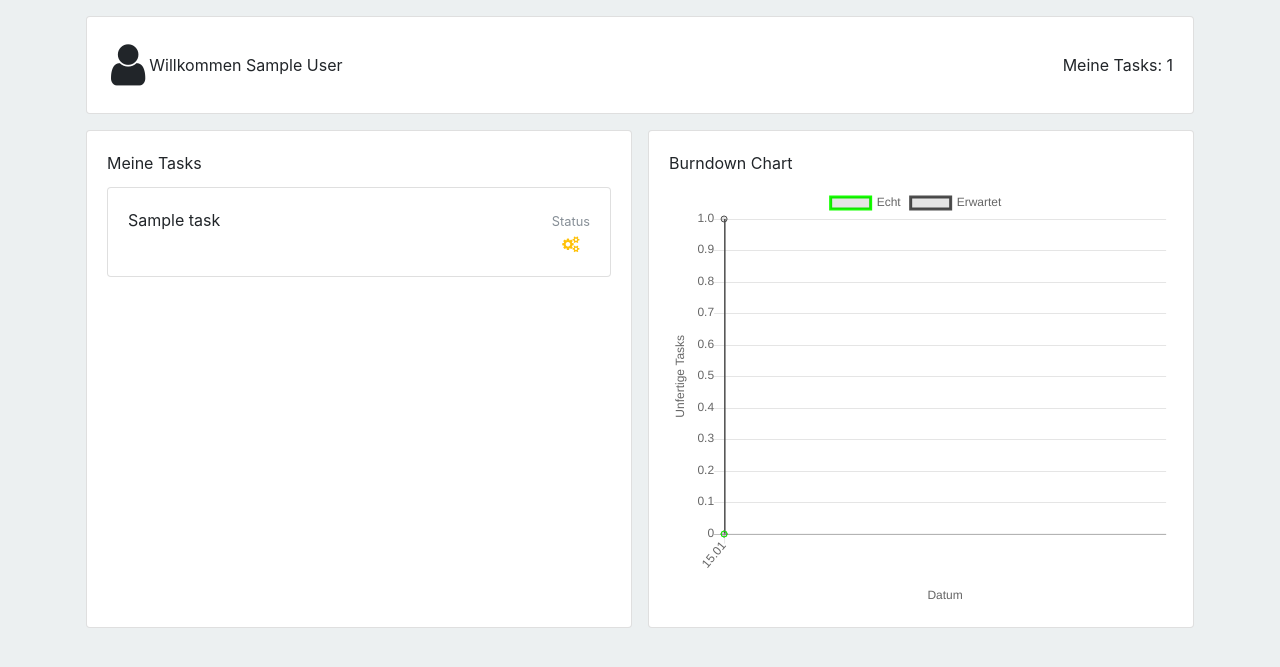
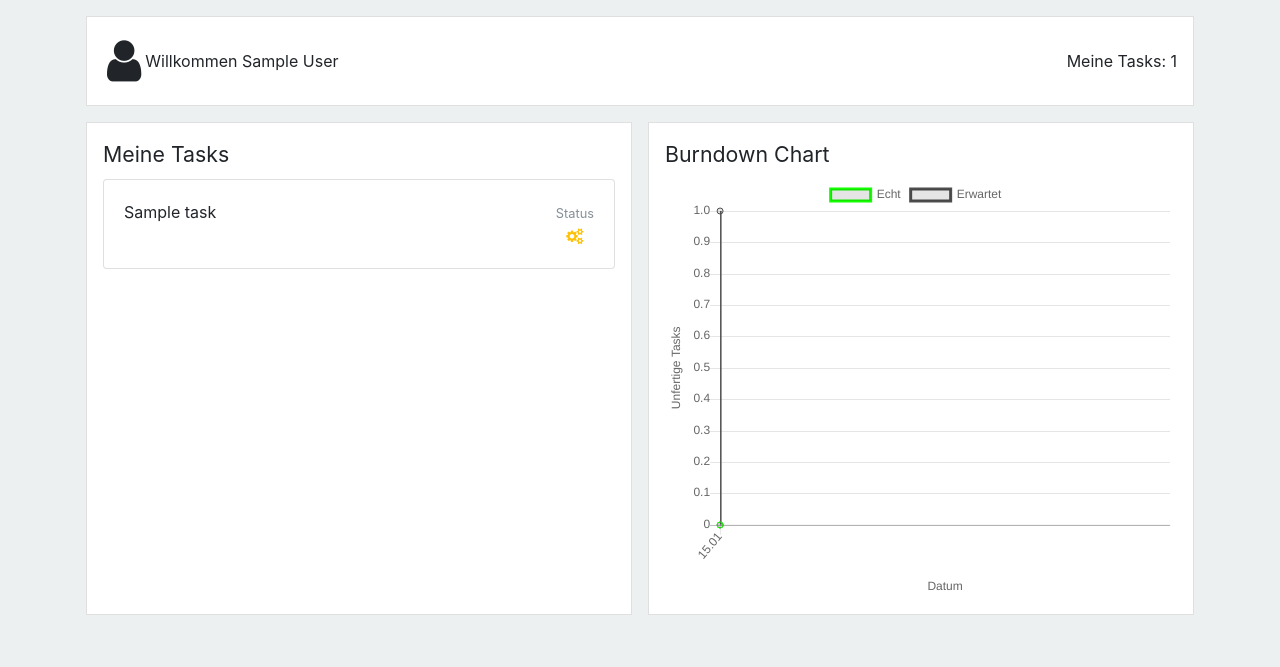
Before and after one commit to Oisins/ScrumManager, a Flask app: template app/templates/dashboard.html in a window 1280 px wide. Shown: the part 56-723 px from the top of the page. Run offline with Flask 2, Linux system fonts and the light colour scheme; the template is opened without the code that fills it: values that come from a table or form of the project are taken from there, others are empty; a user stored in the database is signed in; tables that the repository leaves empty hold one stand-in row (values such as "Sample post"); some libraries are stand-ins or nearby versions.

Commit message:
Dashboard UI standardisiert

```diff
--- a/app/templates/dashboard.html
+++ b/app/templates/dashboard.html
@@ -86,8 +86,7 @@
 {% endblock %}
 {% block body %}
     <div class="container p-3" id="grid-container">
-        <div class="card" id="top-bar">
-            <div class="card-body d-flex align-items-center justify-content-between">
+        <div class="panel d-flex align-items-center justify-content-between" id="top-bar">
             <span class="d-flex align-items-center">
                 <i class="fa fa-user fa-3x m-1" aria-hidden="true"></i>
                 Willkommen {{ current_user.name }}
@@ -97,10 +96,8 @@
                 Meine Tasks: {{ tasks | length }}
             </span>
         </div>
-        </div>
-        <div class="card">
-            <div class="card-body">
-                <div class="card-title">Meine Tasks</div>
+        <div class="panel">
+            <div class="panel-titel">Meine Tasks</div>
             {% for task in tasks %}
                 <div class="card mb-2">
                     <div class="card-body">
@@ -124,13 +121,10 @@
                 </div>
             {% endfor %}
         </div>
-        </div>
-        <div class="card">
-            <div class="card-body">
-                <div class="card-title">Burndown Chart</div>
+        <div class="panel">
+            <div class="panel-titel">Burndown Chart</div>
             <canvas id="chartContainer" style="height: 420px; width: 100%;"></canvas>
             <div id="chartError" class="text-center"></div>
         </div>
     </div>
-    </div>
 {% endblock %}
```
Lines whose indentation alone changed are shown as unchanged.
